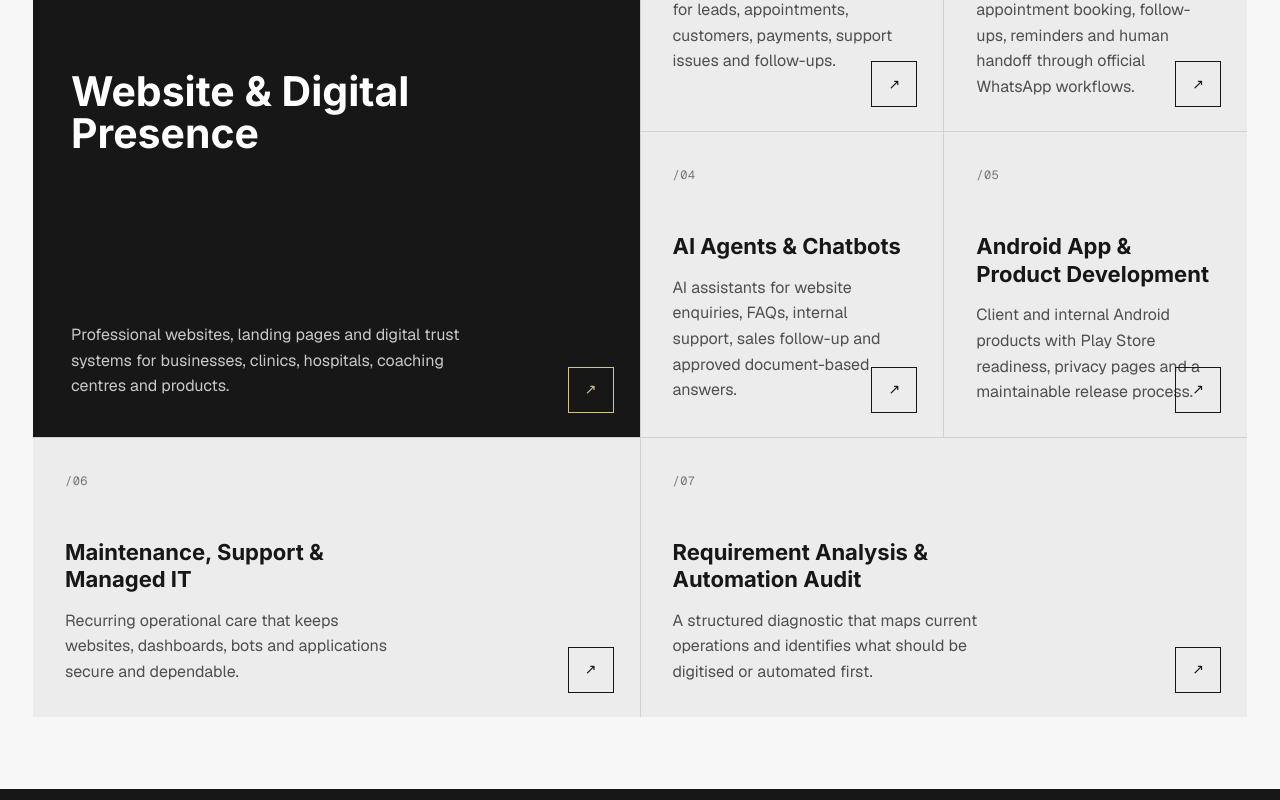
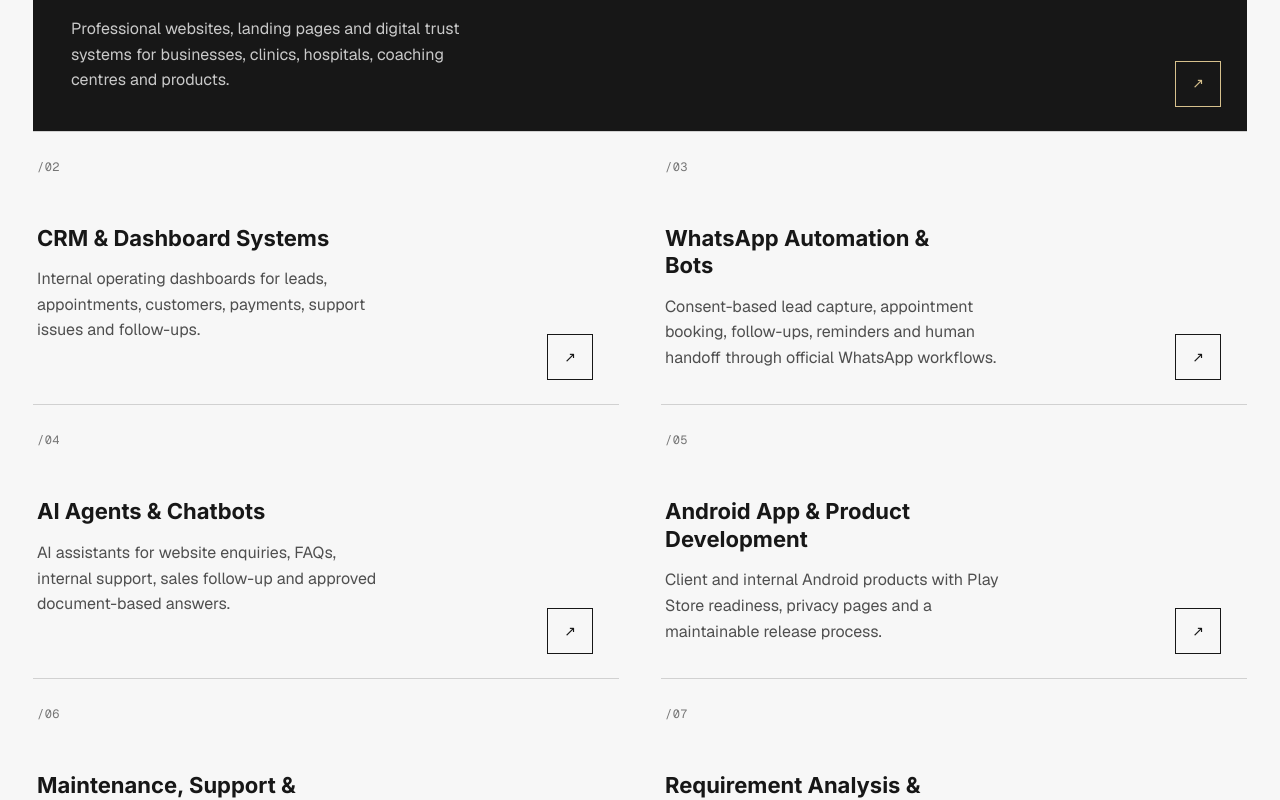
Before and after one commit to TEAM-PSMPV/teampsmpvwebsite, a Next.js app: page / in a window 1280 px wide. Shown: the part 4440-5240 px from the top of the page. Built offline with nearby package versions, Linux system fonts and the light colour scheme.

Commit message:
Turn capabilities into an editorial index

```diff
--- a/app/globals.css
+++ b/app/globals.css
@@ -1581,17 +1581,17 @@ main {
 
 .home-service-grid {
   display: grid;
-  grid-template-columns: repeat(4, 1fr);
-  gap: 1px;
-  background: var(--divider);
+  grid-template-columns: repeat(2, 1fr);
+  gap: 0 42px;
+  border-top: 1px solid var(--divider);
 }
 
 .home-service {
-  min-height: 188px;
+  min-height: 170px;
   position: relative;
-  padding: 32px;
-  border: 0;
-  background: rgba(255, 255, 255, .58);
+  padding: 24px 4px 34px;
+  border-bottom: 1px solid var(--divider);
+  background: transparent;
   transition: background var(--motion-base), color var(--motion-base);
 }
 
@@ -1608,18 +1608,18 @@ main {
 .home-service:not(:first-child)::before { display: none; }
 
 .home-service:nth-child(7) {
-  grid-column: span 2;
-  min-height: 188px;
+  grid-column: auto;
+  min-height: 170px;
 }
 
 .home-service:nth-child(6) {
-  grid-column: span 2;
+  grid-column: auto;
 }
 
 .home-service:first-child {
   grid-column: span 2;
-  grid-row: span 2;
-  min-height: 377px;
+  grid-row: auto;
+  min-height: 300px;
   display: flex;
   justify-content: space-between;
   flex-direction: column;
@@ -3143,7 +3143,7 @@ main {
   .hero h1 { font-size: clamp(4rem, 9vw, 6.6rem); }
   .hero-layout { gap: 48px; }
   .home-service-grid { grid-template-columns: repeat(2, 1fr); }
-  .home-service:nth-child(7) { grid-column: span 2; }
+  .home-service:nth-child(7) { grid-column: auto; }
   .phase-grid { grid-template-columns: repeat(2, 1fr); }
   .metrics-grid { grid-template-columns: repeat(2, 1fr); }
   .leadership-grid { grid-template-columns: repeat(3, minmax(0, 1fr)); }
```
